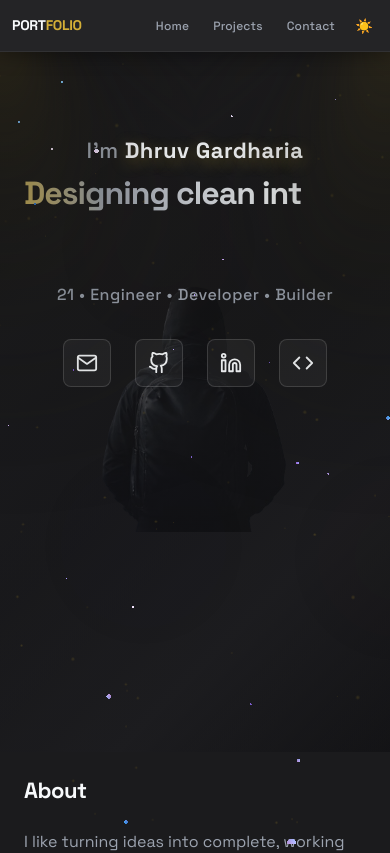
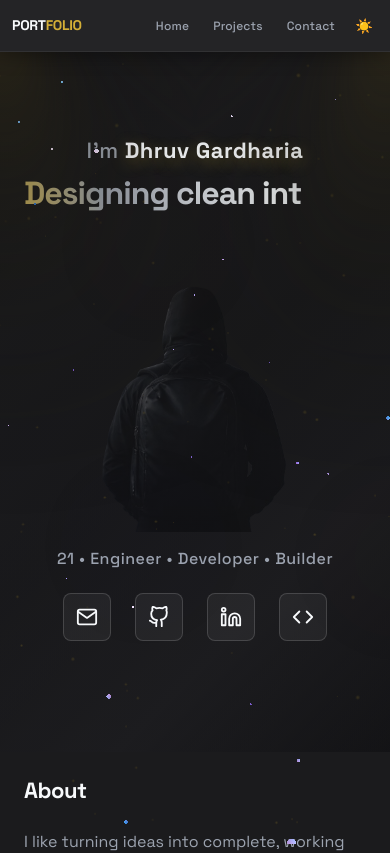
Before and after one commit to DhruvGardharia/Portfolio_, a React (Vite) app: page / in a window 390 px wide. Shown: the top 853 px of the page. Built offline with nearby package versions, Linux system fonts and the light colour scheme.

Commit message:
mobile responsive bg

```diff
--- a/src/components/HeroSection/HeroSection.css
+++ b/src/components/HeroSection/HeroSection.css
@@ -202,11 +202,15 @@ html[data-theme='light'] .hero-bg-overlay {
     font-size: 22px;
   }
 
+  .hero-subtitle {
+    margin-top: 280px;
+  }
+
   .hero-socials {
     justify-content: center;
     gap: 24px;
     width: 100%;
-    margin-top: 30px;
+    margin-top: 20px;
   }
 
   .hero-bg-image {
```
